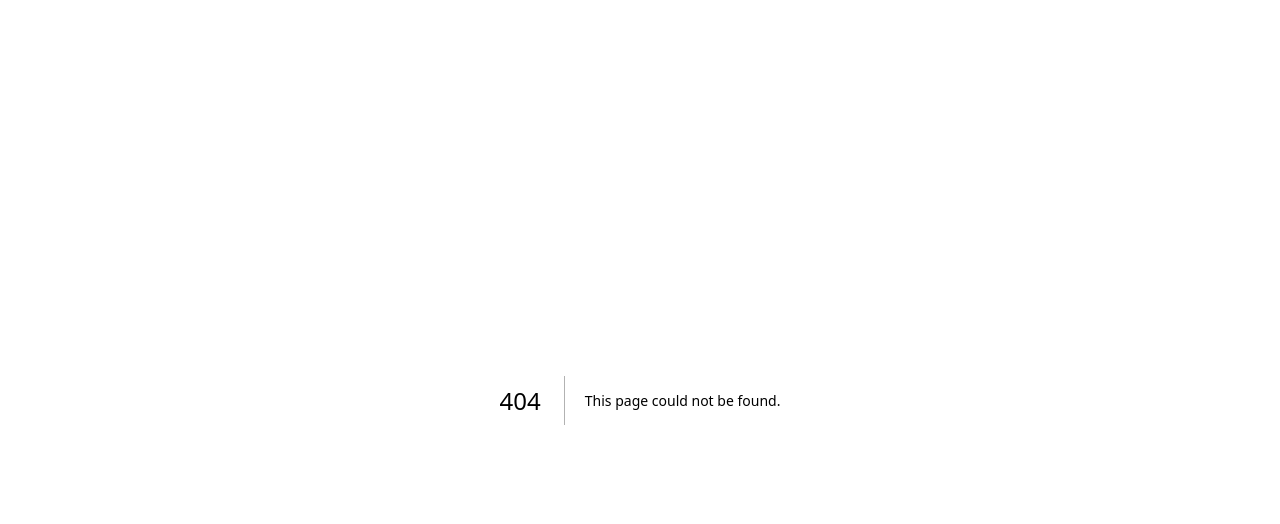
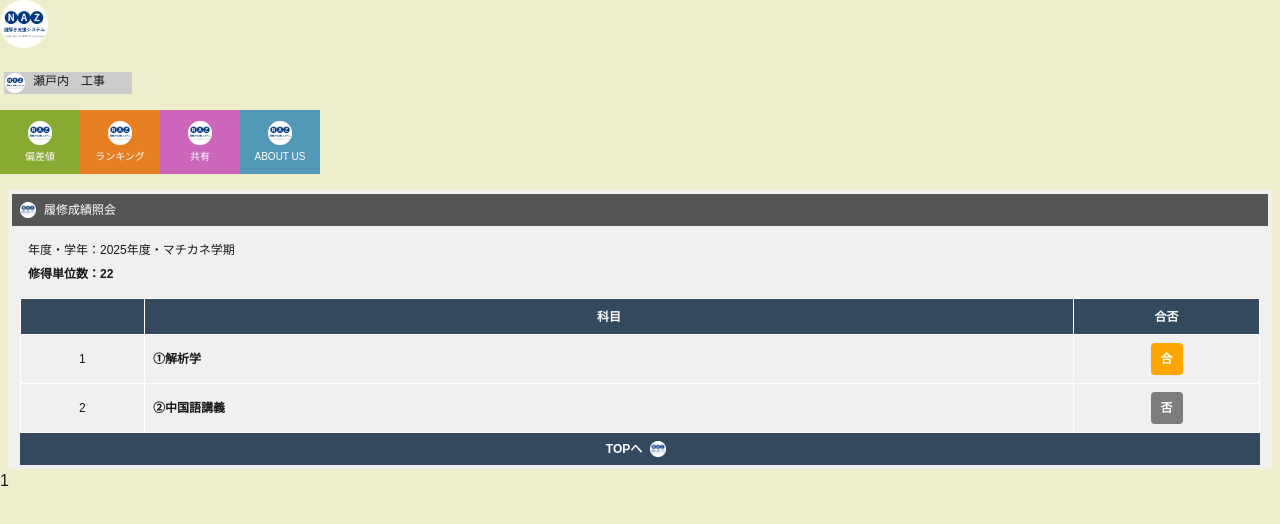
Before and after one commit to ogatakatsuya/machikane-2025, a Next.js app in the folder frontend/: page /result/1 in a window 1280 px wide. Before the commit this address had no page. Shown: the top 524 px of the page. Built offline with nearby package versions, Linux system fonts and the light colour scheme.

Commit message:
feat: /result

```diff
--- /dev/null
+++ b/frontend/src/app/result/[quiz_set_id]/page.tsx
@@ -0,0 +1,14 @@
+import Result from "@/features/Result";
+
+interface ResultPageProps {
+  params: Promise<{
+    quiz_set_id: string;
+  }>;
+}
+
+const ResultPage = async ({ params }: ResultPageProps) => {
+  const { quiz_set_id } = await params;
+  return <Result quiz_set_id={quiz_set_id} />;
+};
+
+export default ResultPage;
--- /dev/null
+++ b/frontend/src/features/Result.tsx
@@ -0,0 +1,153 @@
+import Image from "next/image";
+
+interface ResultProps {
+  quiz_set_id: string;
+}
+
+const Result = ({ quiz_set_id }: ResultProps) => {
+  return (
+    <div className="bg-[#eeeecc] w-full min-h-screen">
+      <div>
+        {/* TODO: 良さげなロゴアイコンに変更 */}
+        <Image
+          src="/nazotoki_icon.png"
+          alt="謎解きアイコン"
+          width={48}
+          height={48}
+          className="object-contain mb-6"
+          priority
+        />
+        <div className="flex w-fit bg-[#ccc] h-[22px] min-w-32 p-px ml-1 mb-4">
+          {/* TODO: 人アイコン */}
+          <Image
+            src="/nazotoki_icon.png"
+            alt="人アイコン"
+            width={20}
+            height={20}
+          />
+          <span className="text-xs pl-2">瀬戸内　工事</span>
+        </div>
+        <div className="mb-4">
+          <ul className="flex text-[10px] text-white">
+            <li className="flex flex-col items-center justify-center gap-1 bg-[#88AA33] w-20 h-16">
+              {/* TODO: アイコンに変更 */}
+              <Image
+                src="/nazotoki_icon.png"
+                alt="謎解きアイコン"
+                width={24}
+                height={24}
+                className="object-contain"
+                priority
+              />
+              <p>偏差値</p>
+            </li>
+            <li className="flex flex-col items-center justify-center gap-1 bg-[#e67e22] w-20 h-16">
+              {/* TODO: アイコンに変更 */}
+              <Image
+                src="/nazotoki_icon.png"
+                alt="謎解きアイコン"
+                width={24}
+                height={24}
+                className="object-contain"
+                priority
+              />
+              <p>ランキング</p>
+            </li>
+            <li className="flex flex-col items-center justify-center gap-1 bg-[#c6b] w-20 h-16">
+              {/* TODO: アイコンに変更 */}
+              <Image
+                src="/nazotoki_icon.png"
+                alt="謎解きアイコン"
+                width={24}
+                height={24}
+                className="object-contain"
+                priority
+              />
+              <p>共有</p>
+            </li>
+            <li className="flex flex-col items-center justify-center gap-1 bg-[#5498B8] w-20 h-16">
+              {/* TODO: アイコンに変更 */}
+              <Image
+                src="/nazotoki_icon.png"
+                alt="謎解きアイコン"
+                width={24}
+                height={24}
+                className="object-contain"
+                priority
+              />
+              <p>ABOUT US</p>
+            </li>
+          </ul>
+        </div>
+        <div className="bg-[#f0f0f0] mx-2 p-1">
+          <h2 className="h-8 bg-[#555555] text-xs text-white flex items-center">
+            {/* TODO: アイコンに変更 */}
+            <Image
+              src="/nazotoki_icon.png"
+              alt="謎解きアイコン"
+              width={16}
+              height={16}
+              className="object-contain mx-2"
+              priority
+            />
+            履修成績照会
+          </h2>
+          <div className="text-xs m-4 space-y-2">
+            <p>年度・学年：2025年度・マチカネ学期</p>
+            <p className="font-bold">修得単位数：22</p>
+          </div>
+          <div className="px-2">
+            <table className="w-full text-xs">
+              <thead className="bg-[#34495e] h-9 text-white font-bold">
+                <tr>
+                  <th className="border w-[10%]" />
+                  <th className="border">科目</th>
+                  <th className="border w-[15%]">合否</th>
+                </tr>
+              </thead>
+              <tbody>
+                <tr className="h-8">
+                  <td className="border border-white text-center">1</td>
+                  <td className="border border-white pl-2 font-bold">
+                    ①解析学
+                  </td>
+                  <td className="border border-white text-center">
+                    <div className="bg-[#ffa500] font-bold text-white w-8 h-8 rounded-sm flex items-center justify-center mx-auto my-2">
+                      合
+                    </div>
+                  </td>
+                </tr>
+                <tr className="h-8">
+                  <td className="border border-white text-center">2</td>
+                  <td className="border border-white pl-2 font-bold">
+                    ②中国語講義
+                  </td>
+                  <td className="border border-white text-center">
+                    <div className="bg-[#7D7D7D] font-bold text-white w-8 h-8 rounded-sm flex items-center justify-center mx-auto my-2">
+                      否
+                    </div>
+                  </td>
+                </tr>
+              </tbody>
+            </table>
+            <div className="bg-[#34495e] h-8 text-xs text-white font-bold flex items-center justify-center">
+              TOPへ
+              {/* TODO: アイコンに変更 */}
+              <Image
+                src="/nazotoki_icon.png"
+                alt="謎解きアイコン"
+                width={16}
+                height={16}
+                className="object-contain mx-2"
+                priority
+              />
+            </div>
+          </div>
+        </div>
+        {quiz_set_id}
+      </div>
+    </div>
+  );
+};
+
+export default Result;
```
